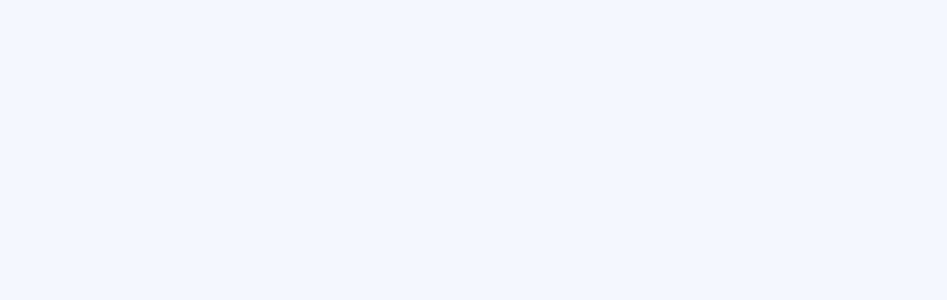
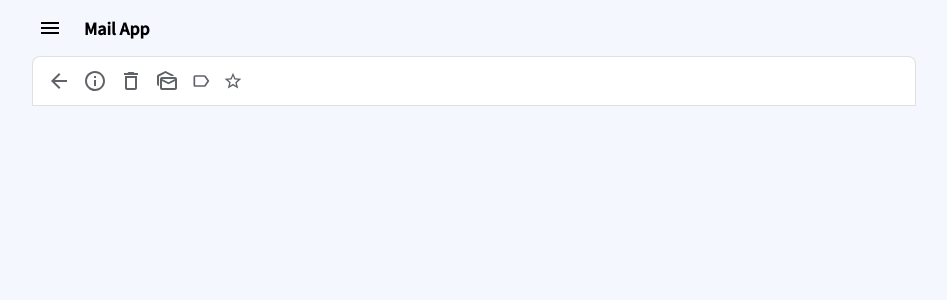
Before and after one commit to katanazero86/react-mail, a React (Vite) app: page /mail/1/1 in a window 1280 px wide. Before the commit this address had no page. Shown: the top 300 px of the page, without its empty margins (166-1113 px from the left). Built offline with nearby package versions, Linux system fonts and the light colour scheme.

Commit message:
[컴포넌트 작성]
- 메일 클릭 시, 상세내용 페이지 부분 작업중
- component 이름 변경 및 폴더 이동

```diff
--- a/src/App.tsx
+++ b/src/App.tsx
@@ -1,12 +1,15 @@
 import { Routes, Route, Navigate } from 'react-router-dom';
-import MailPage from './pages/MailPage';
+import MailLayout from './pages/Mail/Layout';
+import MailMainPage from './pages/Mail/Main';
+import MailDetailPage from './pages/Mail/Detail';
 
 export default function App() {
   return (
     <Routes>
       <Route path="/" element={<Navigate to="mail/inbox" replace />} />
-      <Route path="/mail">
-        <Route path=":mailBox" element={<MailPage />} />
+      <Route path="/mail" element={<MailLayout />}>
+        <Route path=":mailBox" element={<MailMainPage />} />
+        <Route path=":mailBox/:mailId" element={<MailDetailPage />} />
       </Route>
     </Routes>
   );
--- /dev/null
+++ b/src/components/Mail/Detail/Header/index.tsx
@@ -0,0 +1,88 @@
+import styled from '@emotion/styled';
+import RowItem from '../../../Grid/RowItem';
+import Row from '../../../Grid/Row';
+import ArrowBackIcon from '@mui/icons-material/ArrowBack';
+import InfoOutlinedIcon from '@mui/icons-material/InfoOutlined';
+import DeleteOutlineOutlinedIcon from '@mui/icons-material/DeleteOutlineOutlined';
+import MarkAsUnreadOutlinedIcon from '@mui/icons-material/MarkAsUnreadOutlined';
+import MoreVertOutlinedIcon from '@mui/icons-material/MoreVertOutlined';
+import ChevronLeftIcon from '@mui/icons-material/ChevronLeft';
+import ChevronRightIcon from '@mui/icons-material/ChevronRight';
+import DeleteOutlineIcon from '@mui/icons-material/DeleteOutline';
+import Menu from '../../../Menu';
+import MenuItem from '../../../Menu/MenuItem';
+import Checkbox from '../../../Forms/Checkbox';
+import Label from '../../../Icons/Label';
+import OutlineStar from '../../../Icons/OutlineStar';
+
+const HeaderStyled = styled.header`
+  transition: box-shadow 300ms cubic-bezier(0.4, 0, 0.2, 1) 0ms;
+  width: 100%;
+  box-sizing: border-box;
+  position: relative;
+  box-shadow: none;
+  border: 1px solid rgba(0, 0, 0, 0.12);
+  background-color: #ffffff;
+  border-radius: 8px 8px 0 0;
+  padding: 12px 8px;
+
+  .pagination-info {
+    color: #111827;
+    font-size: 12px;
+    padding: 0 6px;
+    letter-spacing: -0.5px;
+  }
+
+  .pagination-arrow {
+    display: flex;
+    align-items: center;
+  }
+`;
+
+type FlagType = 'ALL_READ' | 'ALL_UNREAD' | 'ALL_STAR' | 'ALL_UN_STAR';
+type CheckedFlagType = 'READ' | 'UNREAD' | 'STAR' | 'UN_STAR' | 'SPAM' | 'UN_SPAM' | 'DELETE';
+
+const iconColor = { color: '#5f6368' };
+
+export default function DetailHeader() {
+  return (
+    <HeaderStyled>
+      <Row alignItems="center" justifyContent="space-between" rowGap={1}>
+        <RowItem>
+          <Row alignItems="center">
+            <RowItem>
+              <span className="icon-hover">
+                <ArrowBackIcon sx={iconColor} />
+              </span>
+            </RowItem>
+            <RowItem>
+              <span className="icon-hover">
+                <InfoOutlinedIcon sx={iconColor} />
+              </span>
+            </RowItem>
+            <RowItem>
+              <span className="icon-hover">
+                <DeleteOutlineOutlinedIcon sx={iconColor} />
+              </span>
+            </RowItem>
+            <RowItem>
+              <span className="icon-hover">
+                <MarkAsUnreadOutlinedIcon sx={iconColor} />
+              </span>
+            </RowItem>
+            <RowItem>
+              <span className="icon-hover">
+                <Label color={iconColor.color} />
+              </span>
+            </RowItem>
+            <RowItem>
+              <span className="icon-hover">
+                <OutlineStar color={iconColor.color} />
+              </span>
+            </RowItem>
+          </Row>
+        </RowItem>
+      </Row>
+    </HeaderStyled>
+  );
+}
--- /dev/null
+++ b/src/components/Mail/Detail/index.tsx
@@ -0,0 +1,10 @@
+import { MailWrapStyled } from '../common.styles';
+import DetailHeader from './Header';
+
+export default function MailDetail() {
+  return (
+    <MailWrapStyled>
+      <DetailHeader />
+    </MailWrapStyled>
+  );
+}
--- /dev/null
+++ b/src/components/Mail/Main/index.tsx
@@ -0,0 +1,12 @@
+import MainHeader from './Header';
+import MainBody from './Body';
+import { MailWrapStyled } from '../common.styles';
+
+export default function MailMain() {
+  return (
+    <MailWrapStyled>
+      <MainHeader />
+      <MainBody />
+    </MailWrapStyled>
+  );
+}
--- /dev/null
+++ b/src/components/Mail/common.styles.ts
@@ -0,0 +1,8 @@
+import styled from '@emotion/styled';
+
+export const MailWrapStyled = styled.div`
+  height: 100%;
+  display: flex;
+  flex-direction: column;
+  padding-bottom: 20px;
+`;
--- a/src/components/Mail/index.tsx
+++ /dev/null
@@ -1,19 +0,0 @@
-import styled from '@emotion/styled';
-import Header from './Header';
-import Body from './Body';
-
-const MailStyled = styled.div`
-  height: 100%;
-  display: flex;
-  flex-direction: column;
-  padding-bottom: 20px;
-`;
-
-export default function Mail() {
-  return (
-    <MailStyled>
-      <Header />
-      <Body />
-    </MailStyled>
-  );
-}
--- /dev/null
+++ b/src/pages/Mail/Detail/index.tsx
@@ -0,0 +1,5 @@
+import MailDetail from '../../../components/Mail/Detail';
+
+export default function MailDetailPage() {
+  return <MailDetail />;
+}
--- /dev/null
+++ b/src/pages/Mail/Layout/index.tsx
@@ -0,0 +1,19 @@
+import { Outlet } from 'react-router-dom';
+import styled from '@emotion/styled';
+import MailMenu from '../../../components/Mail/MailMenu';
+
+const MailLayoutStyled = styled.div`
+  height: 100%;
+  max-width: 900px;
+  margin: 0 auto;
+  padding: 16px 8px;
+`;
+
+export default function MailLayout() {
+  return (
+    <MailLayoutStyled>
+      <MailMenu />
+      <Outlet />
+    </MailLayoutStyled>
+  );
+}
--- /dev/null
+++ b/src/pages/Mail/Main/index.tsx
@@ -0,0 +1,5 @@
+import MailMain from '../../../components/Mail/Main';
+
+export default function MailMainPage() {
+  return <MailMain />;
+}
--- a/src/pages/MailPage/index.tsx
+++ /dev/null
@@ -1,19 +0,0 @@
-import styled from '@emotion/styled';
-import Mail from '../../components/Mail';
-import MailMenu from '../../components/Mail/MailMenu';
-
-const MailPageStyled = styled.div`
-  height: 100%;
-  max-width: 900px;
-  margin: 0 auto;
-  padding: 16px 8px;
-`;
-
-export default function MailPage() {
-  return (
-    <MailPageStyled>
-      <MailMenu />
-      <Mail />
-    </MailPageStyled>
-  );
-}
```
Also changed, not shown: src/components/Mail/Main/Body/index.tsx (renamed from src/components/Mail/Body/index.tsx, +8 -8 lines), src/components/Mail/Main/Header/index.tsx (renamed from src/components/Mail/Header/index.tsx, +9 -9 lines).
